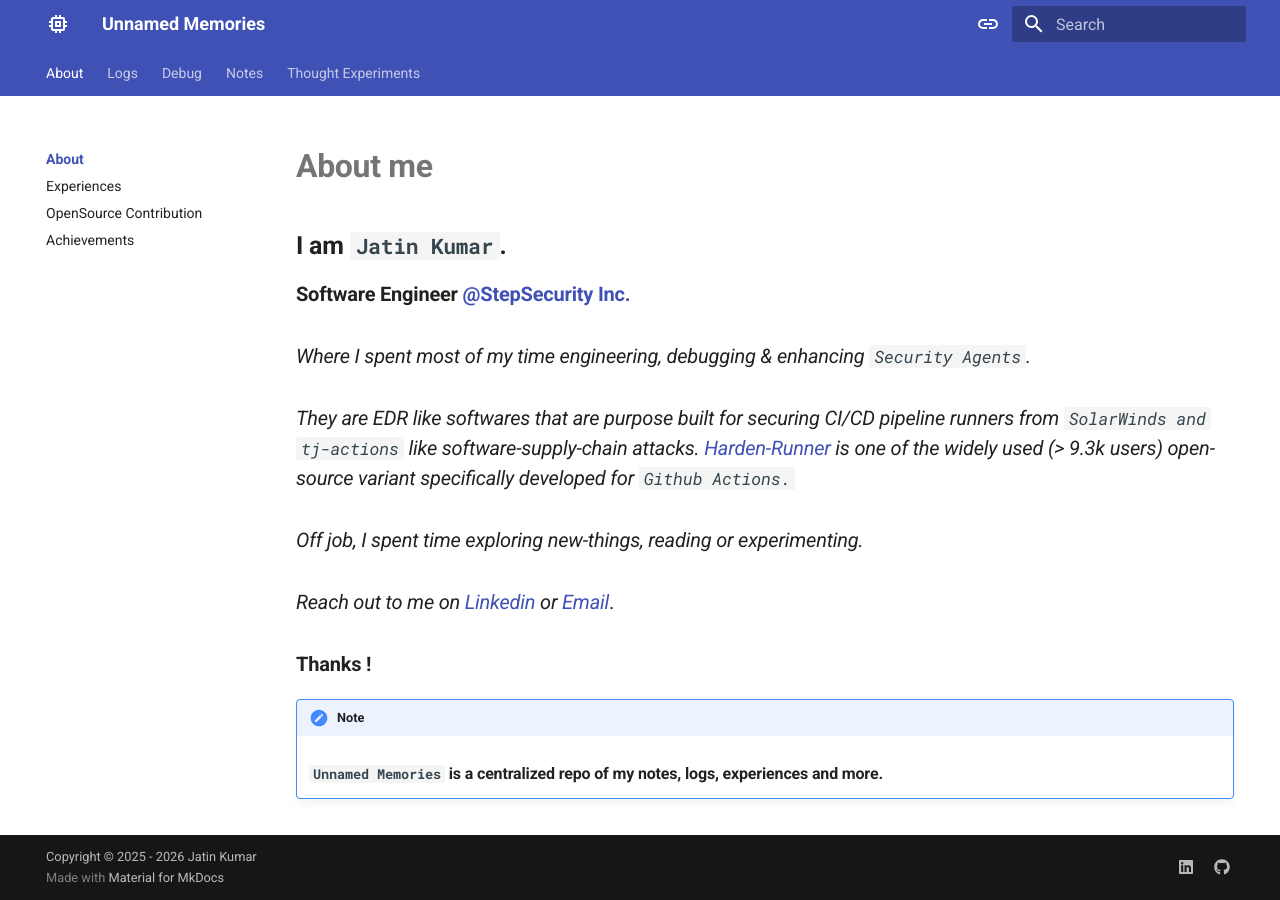
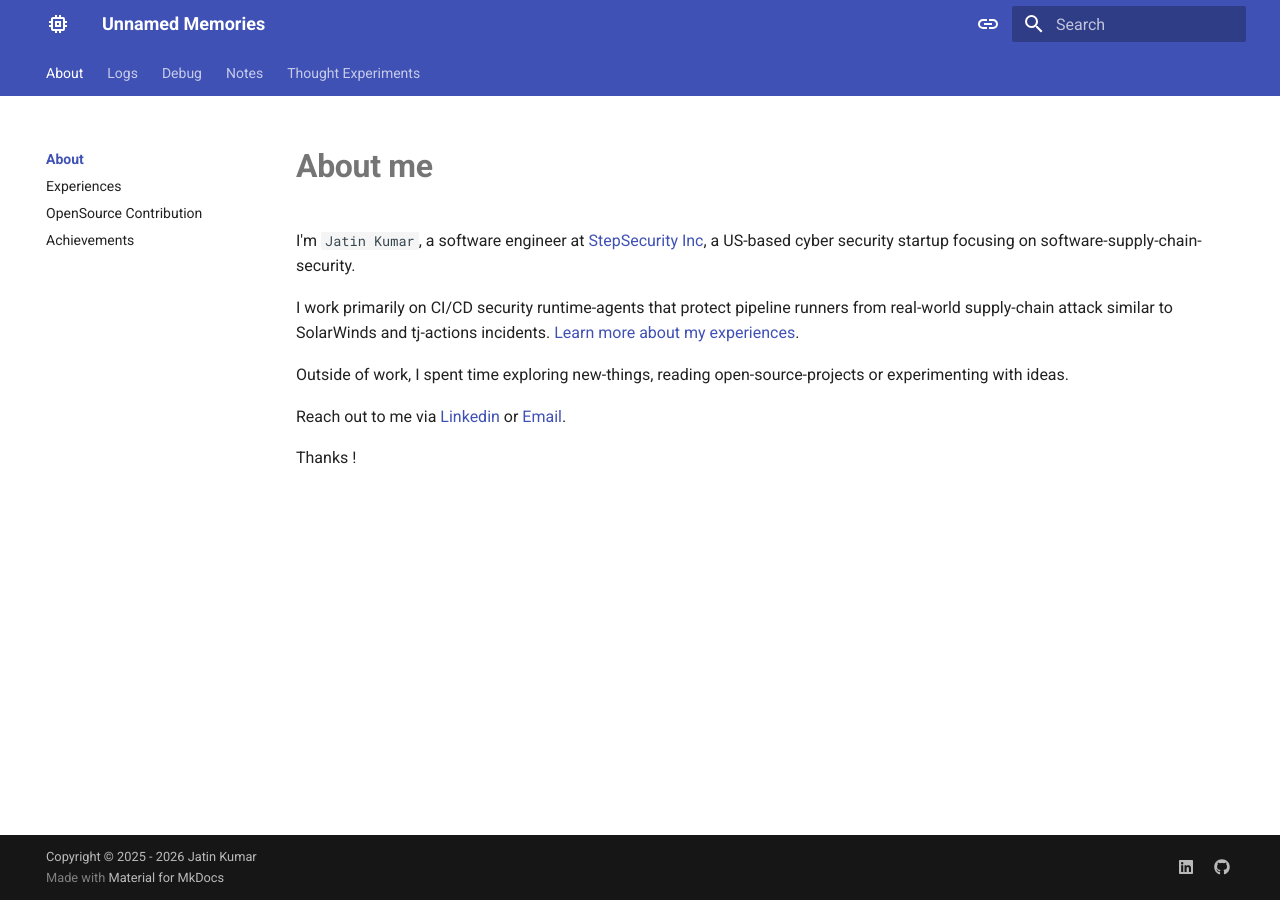
Before and after one commit to h0x0er/h0x0er.github.io, an MkDocs documentation site: the page built from docs/index.md, in a window 1280 px wide. Built offline with MkDocs 1.6.1 and Material for MkDocs 9.7.7, drawn with Linux system fonts in a browser that asks for light colours.

Commit message:
memories: updated

```diff
--- a/docs/index.md
+++ b/docs/index.md
@@ -7,22 +7,17 @@ hide:
 
 # **About me**
 
-## **I am `Jatin Kumar`.**
-### **Software Engineer [@StepSecurity Inc.](https://www.stepsecurity.io/)**
+I'm `Jatin Kumar`, a software engineer at [StepSecurity Inc](https://www.stepsecurity.io/), a US-based cyber security startup focusing on software-supply-chain-security.
 
-### *Where I spent most of my time engineering, debugging & enhancing `Security Agents`.*
-
-### *They are EDR like softwares that are purpose built for securing CI/CD pipeline runners from `SolarWinds and tj-actions` like software-supply-chain attacks. [Harden-Runner](https://github.com/step-security/harden-runner) is one of the widely used (> 9.3k users) open-source variant specifically developed for `Github Actions.`*
+I work primarily on CI/CD security runtime-agents that protect pipeline runners from real-world supply-chain attack similar to SolarWinds and tj-actions incidents. [ Learn more about my experiences](./experiences.md).
 
 
-
-### *Off job, I spent time exploring new-things, reading or experimenting.*
+Outside of work, I spent time exploring new-things, reading open-source-projects or experimenting with ideas.
 
 
-### *Reach out to me on [Linkedin](https://www.linkedin.com/in/jatin-kumar-0a3755168/) or [Email](mailto://jatin.boring273@passmail.net)*.
+Reach out to me via [Linkedin](https://www.linkedin.com/in/jatin-kumar-0a3755168/) or [Email](mailto://jatin.boring273@passmail.net).
 
+Thanks !
 
-### **Thanks !**
-
-!!! note
-    ### **`Unnamed Memories` is a centralized repo of my notes, logs, experiences and more.**
+<!-- !!! note
+    **`Unnamed Memories` is a centralized repo of my notes, logs, experiences and more.** -->
```
